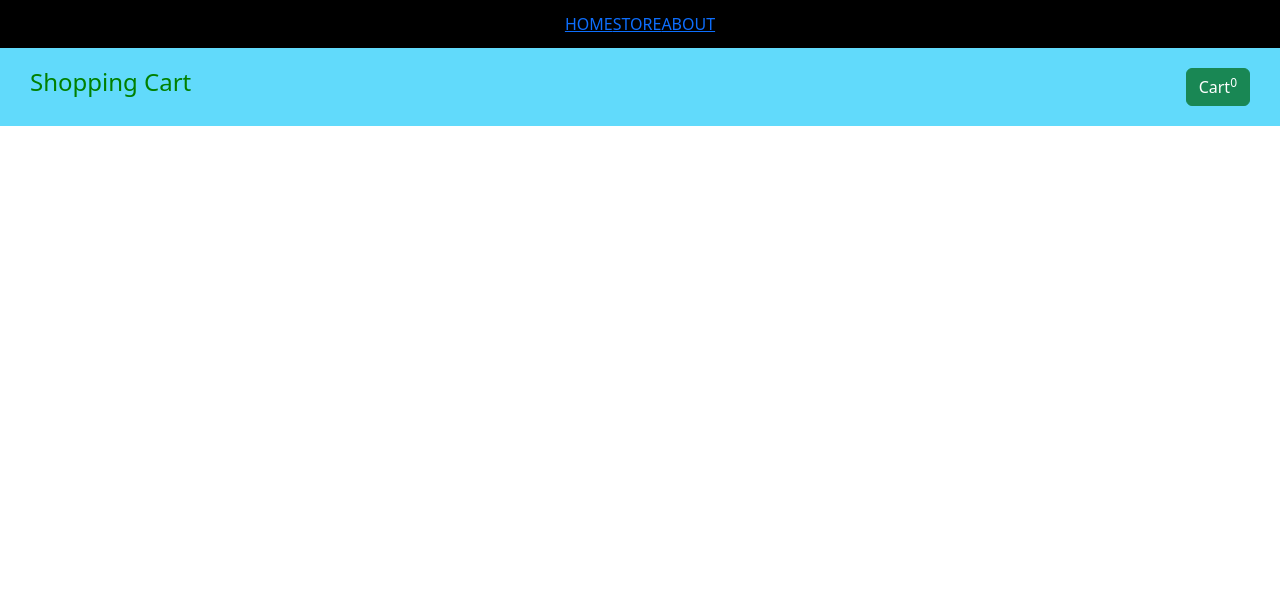
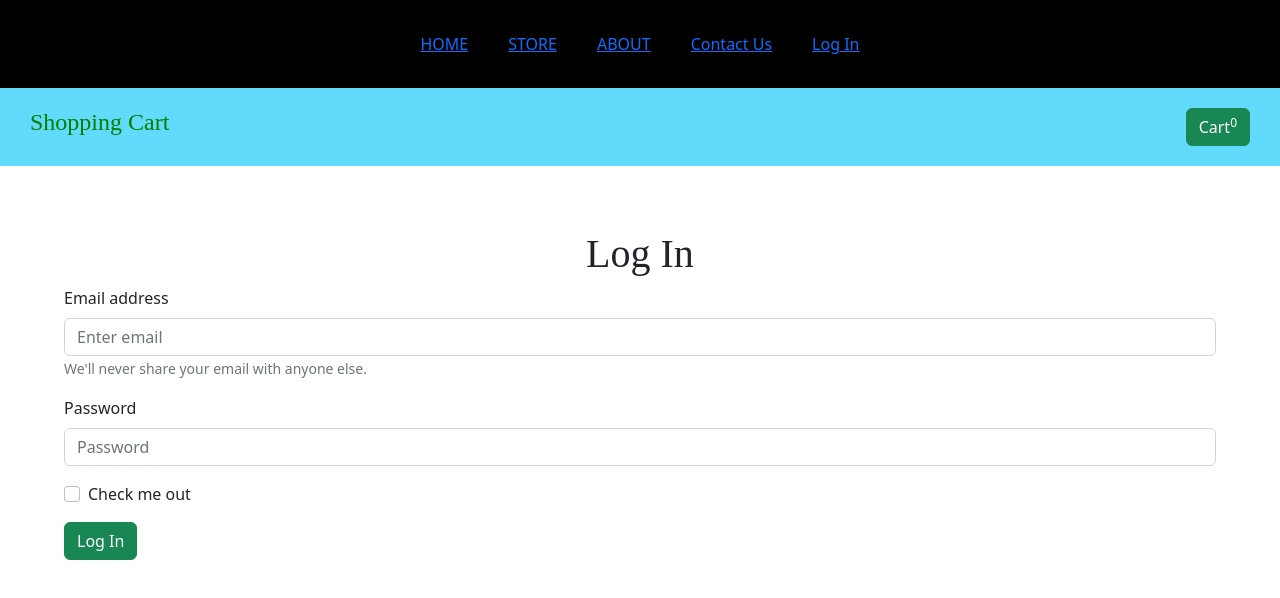
Before and after one commit to mishraom12345/E-Commerce-Websitee, a React (Create React App) app: page /login in a window 1280 px wide. Shown: the top 598 px of the page. Built offline with nearby package versions, Linux system fonts and the light colour scheme.

Commit message:
Adding Login to Ecommerce

```diff
--- a/src/App.js
+++ b/src/App.js
@@ -7,6 +7,8 @@ import About from "./components/pages/About";
 import "./App.css";
 import { Routes, Route } from "react-router-dom";
 import ContactUs from "./components/pages/ContactUs";
+import SingleProduct from "./components/pages/SingleProductPage";
+import Login from "./components/pages/Login";
 
 const App = () => {
   const [showCart, setShowCart] = useState(false);
@@ -25,6 +27,8 @@ const App = () => {
         <Route path="store" element={showCart ? <CartList /> : <Store />} />
         <Route path="about" element={<About />} />
         <Route path ='ContactUs' element={<ContactUs/>}/>
+        <Route path='/products/:id' element={<SingleProduct/>}/>
+        <Route path="login" element={<Login/>}/>
       </Routes>
     </div>
   );
--- a/src/components/Header.js
+++ b/src/components/Header.js
@@ -12,14 +12,16 @@ const Header = (props) => {
     <>
     <div className="navBar" style={{padding:'10px'}}>
       <Nav className="justify-content-center" activeKey="/home" style={{padding:'2px'}} >
-      <Link to="/home">HOME</Link>
-      <span></span>
-      <Link to="/store">STORE</Link>
-      <Link to="/about" onClick={() => props.handleShow(false)}>ABOUT</Link>
+
+      <div style={{margin:'20px'}}><Link to="/home">HOME</Link></div>
+      <div style={{margin:'20px'}}><Link to="/store">STORE</Link></div>
+      <div style={{margin:'20px'}}><Link to="/about" onClick={() => props.handleShow(false)}>ABOUT</Link></div>
+      <div style={{margin:'20px'}}><Link to ='/ContactUs'>Contact Us</Link></div>
+      <div style={{margin:'20px'}}><Link to ='/login'>Log In</Link></div>
       </Nav>
     </div>
     <div className="flex shopping-cart ">
-      <h4 style={{color:'green'}}>Shopping Cart</h4>
+      <h4 style={{color:'green',fontFamily:'Segoe Print'}}>Shopping Cart</h4>
       <Button variant="success" onClick={() => props.handleShow(true)}>
         Cart
         <sup>{cart.length}</sup>
--- /dev/null
+++ b/src/components/pages/Login.js
@@ -0,0 +1,80 @@
+import React, { useRef } from 'react'
+import Button from 'react-bootstrap/Button';
+import Form from 'react-bootstrap/Form';
+import { useNavigate } from 'react-router-dom';
+
+
+
+function Login() {
+    const history = useNavigate()
+    const emailInputref = useRef()
+    const passwordInputref = useRef()
+
+    const submitHandler = (e)=>{
+        e.preventDefault()
+        const enteredEmail = emailInputref.current.value
+        const enteredpassword = passwordInputref.current.value
+        //console.log(enteredEmail,enteredpassword)
+
+        fetch('https://identitytoolkit.googleapis.com/v1/accounts:signInWithPassword?key=AIzaSyAfGAKFdojtj4kWCisZyOkt_QkwVjcElIc',{
+            method:'POST',
+            body:JSON.stringify({
+                email:enteredEmail,
+                password:enteredpassword,
+                returnSecureToken:true
+            }),
+            headers:{
+                'Content-Type': 'application/json'
+            }
+        }).then((res)=>{
+            if(res.ok){
+                return res.json()
+            }else{
+                res.json().then((data)=>{//this also return a promise
+                    let errormessage = 'authenication Failed'
+                    if(data&&data.error&&data.error.message){
+                        errormessage = data.error.message
+
+                    }
+                    throw new Error(errormessage)
+                })
+            }
+        }).then((data)=>{
+
+            console.log(data.idToken)
+
+            localStorage.setItem('token',data.idToken)
+            history('/store')
+        }).catch((err)=>{
+            alert(err.message)
+        })
+
+    }
+  return (
+    <div style={{margin:'5%'}}>
+    <h1 style={{textAlign:'center',fontFamily:'MV Boli'}}>Log In</h1>
+      <Form onSubmit={submitHandler}>
+      <Form.Group className="mb-3" controlId="formBasicEmail">
+        <Form.Label>Email address</Form.Label>
+        <Form.Control type="email" placeholder="Enter email"  ref={emailInputref}/>
+        <Form.Text className="text-muted">
+          We'll never share your email with anyone else.
+        </Form.Text>
+      </Form.Group>
+
+      <Form.Group className="mb-3" controlId="formBasicPassword">
+        <Form.Label>Password</Form.Label>
+        <Form.Control type="password" placeholder="Password" ref={passwordInputref}/>
+      </Form.Group>
+      <Form.Group className="mb-3" controlId="formBasicCheckbox">
+        <Form.Check type="checkbox" label="Check me out" />
+      </Form.Group>
+      <Button variant="success" type="submit">
+        Log In
+      </Button>
+    </Form>
+    </div>
+  )
+}
+
+export default Login
```
